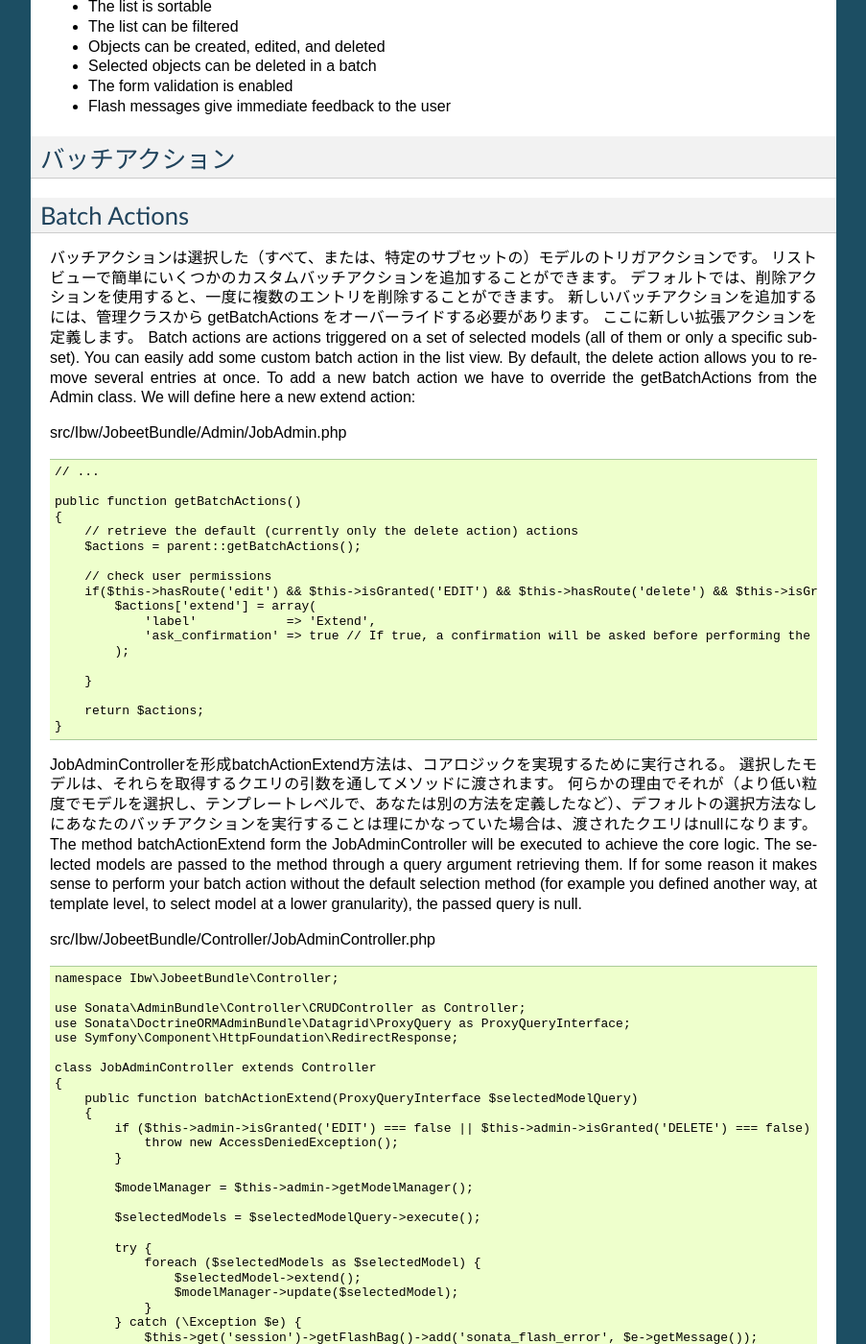
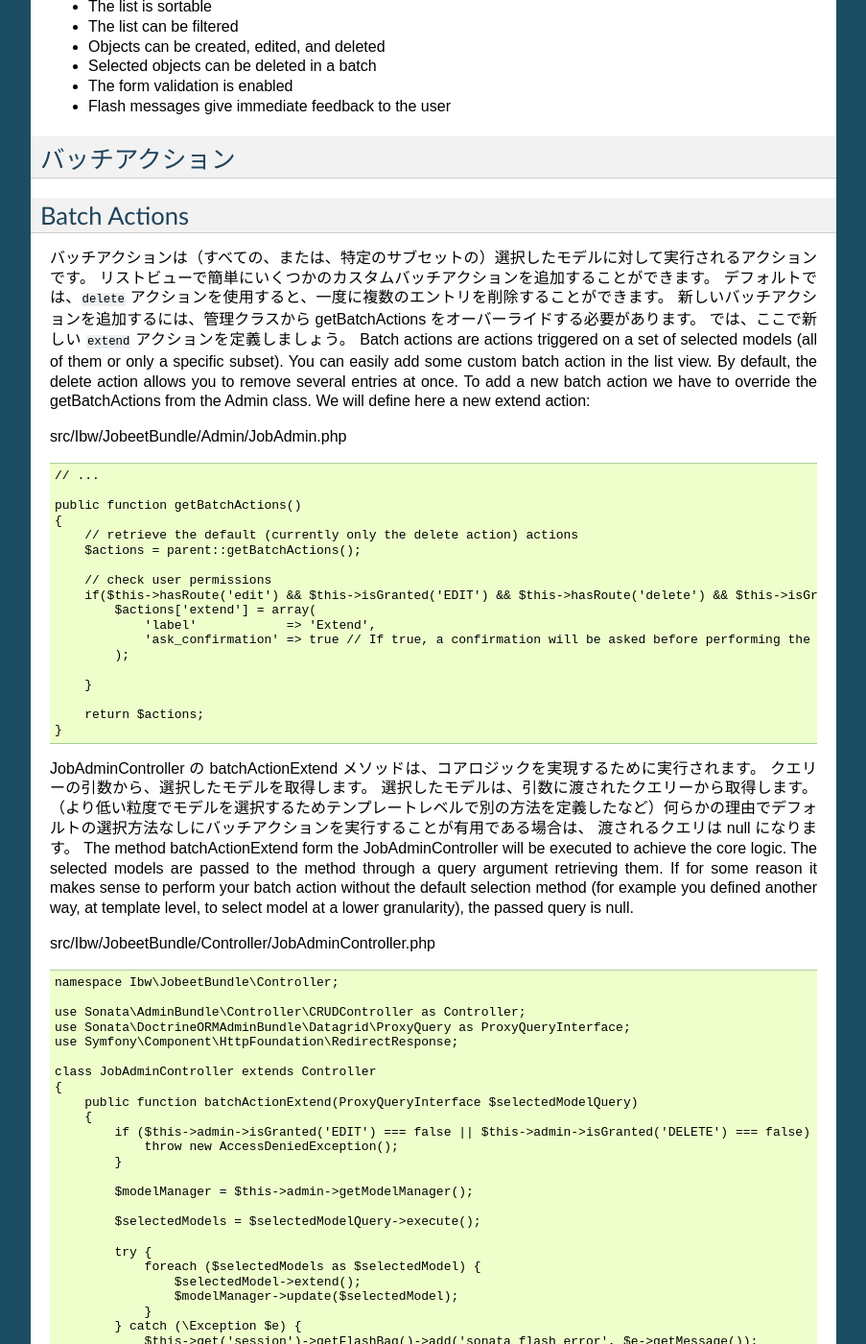
Before and after one commit to symfony-japan-old/symfony2-jobeet-ja, a Sphinx documentation site: the page built from source/day-12-sonata-admin-bundle.rst, in a window 1280 px wide and 1400 px high, scrolled down 7461 px. Shown: the whole window at 96% size, without its empty margins (198-1101 px from the left). Built offline with Sphinx 7.4.7, drawn with Linux system fonts in a browser that asks for light colours; some of the changed text lies outside the part shown.

Commit message:
10/2 night

```diff
--- a/source/day-12-sonata-admin-bundle.rst
+++ b/source/day-12-sonata-admin-bundle.rst
@@ -458,11 +458,11 @@ Some of the features you will find when using it are:
 Batch Actions
 -------------
 
-バッチアクションは選択した（すべて、または、特定のサブセットの）モデルのトリガアクションです。
+バッチアクションは（すべての、または、特定のサブセットの）選択したモデルに対して実行されるアクションです。
 リストビューで簡単にいくつかのカスタムバッチアクションを追加することができます。
-デフォルトでは、削除アクションを使用すると、一度に複数のエントリを削除することができます。
+デフォルトでは、``delete`` アクションを使用すると、一度に複数のエントリを削除することができます。
 新しいバッチアクションを追加するには、管理クラスから getBatchActions をオーバーライドする必要があります。
-ここに新しい拡張アクションを定義します。
+では、ここで新しい ``extend`` アクションを定義しましょう。
 Batch actions are actions triggered on a set of selected models (all of them or only a specific subset).
 You can easily add some custom batch action in the list view.
 By default, the delete action allows you to remove several entries at once.
@@ -492,12 +492,15 @@ src/Ibw/JobeetBundle/Admin/JobAdmin.php
        return $actions;
    }
 
-JobAdminControllerを形成batchActionExtend方法は、コアロジックを実現するために実行される。
-選択したモデルは、それらを取得するクエリの引数を通してメソッドに渡されます。
-何らかの理由でそれが（より低い粒度でモデルを選択し、テンプレートレベルで、あなたは別の方法を定義したなど）、デフォルトの選択方法なしにあなたのバッチアクションを実行することは理にかなっていた場合は、渡されたクエリはnullになります。
+JobAdminController の batchActionExtend メソッドは、コアロジックを実現するために実行されます。
+クエリーの引数から、選択したモデルを取得します。
+選択したモデルは、引数に渡されたクエリーから取得します。
+（より低い粒度でモデルを選択するためテンプレートレベルで別の方法を定義したなど）何らかの理由でデフォルトの選択方法なしにバッチアクションを実行することが有用である場合は、
+渡されるクエリは null になります。
 The method batchActionExtend form the JobAdminController will be executed to achieve the core logic.
 The selected models are passed to the method through a query argument retrieving them.
-If for some reason it makes sense to perform your batch action without the default selection method (for example you defined another way, at template level, to select model at a lower granularity), the passed query is null.
+If for some reason it makes sense to perform your batch action without the default selection method
+(for example you defined another way, at template level, to select model at a lower granularity), the passed query is null.
 
 src/Ibw/JobeetBundle/Controller/JobAdminController.php
 
```
Also changed, not shown: other parts of source/day-12-sonata-admin-bundle.rst (+2 -2 lines).
